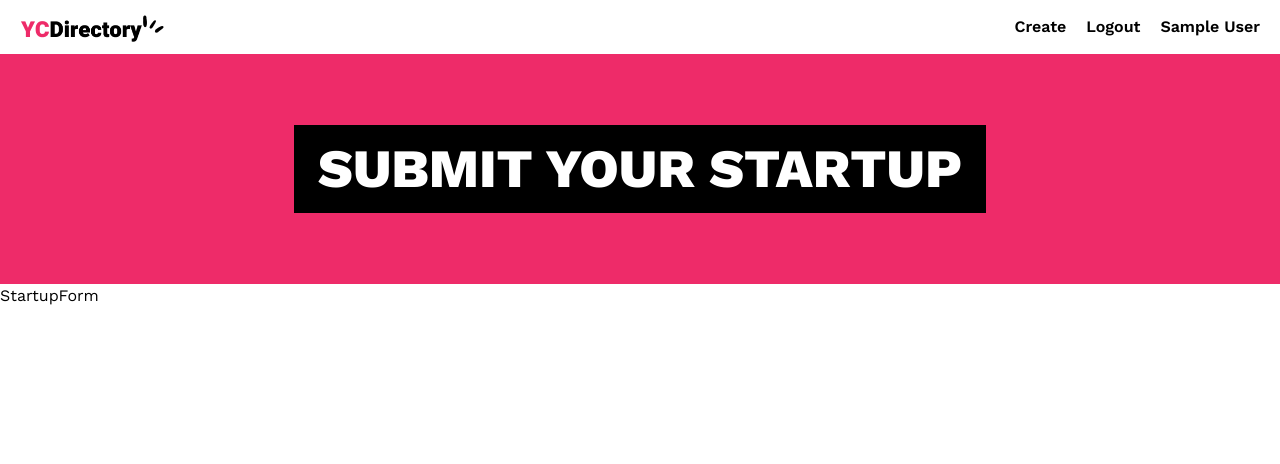
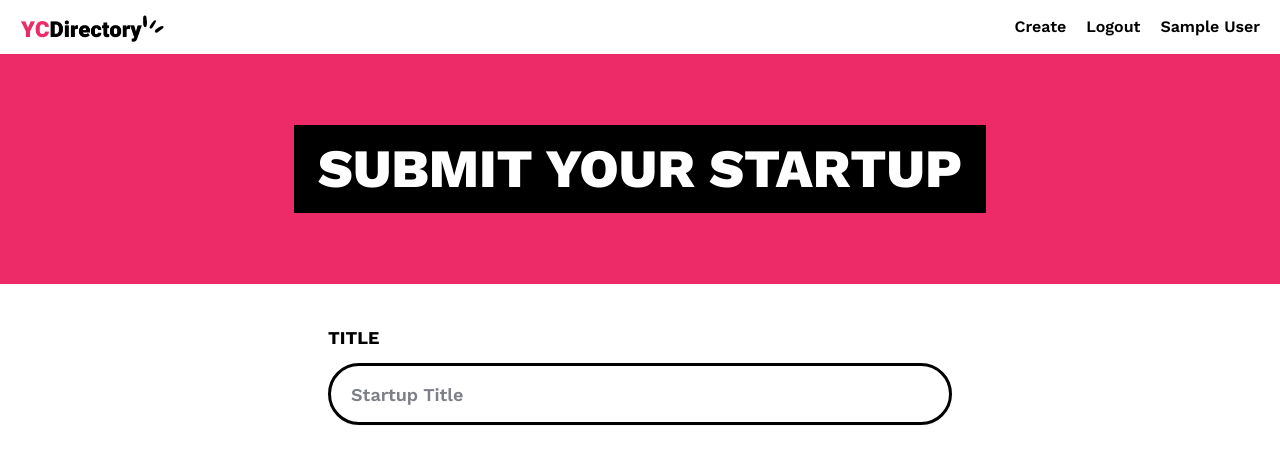
Before and after one commit to JamesGabby/y-comb-clone, a Next.js app: page /startup/create in a window 1280 px wide. Shown: the top 464 px of the page. Built offline with nearby package versions, Linux system fonts and the light colour scheme; no server answers; sample sign-in values are in the browser's storage.

Commit message:
start building out startup form

```diff
--- a/components/StartupForm.tsx
+++ b/components/StartupForm.tsx
@@ -1,6 +1,21 @@
+'use client'
+
+import { Input } from "./ui/input"
+
 const StartupForm = () => {
   return (
-    <div>StartupForm</div>
+    <form action={() => {}} className="startup-form">
+      <label htmlFor="title" className="startup-form_label">
+        Title
+      </label>
+      <Input
+        id="title"
+        name="title"
+        className="startup-form_input"
+        required
+        placeholder="Startup Title"
+      />
+    </form>
   )
 }
 
```
